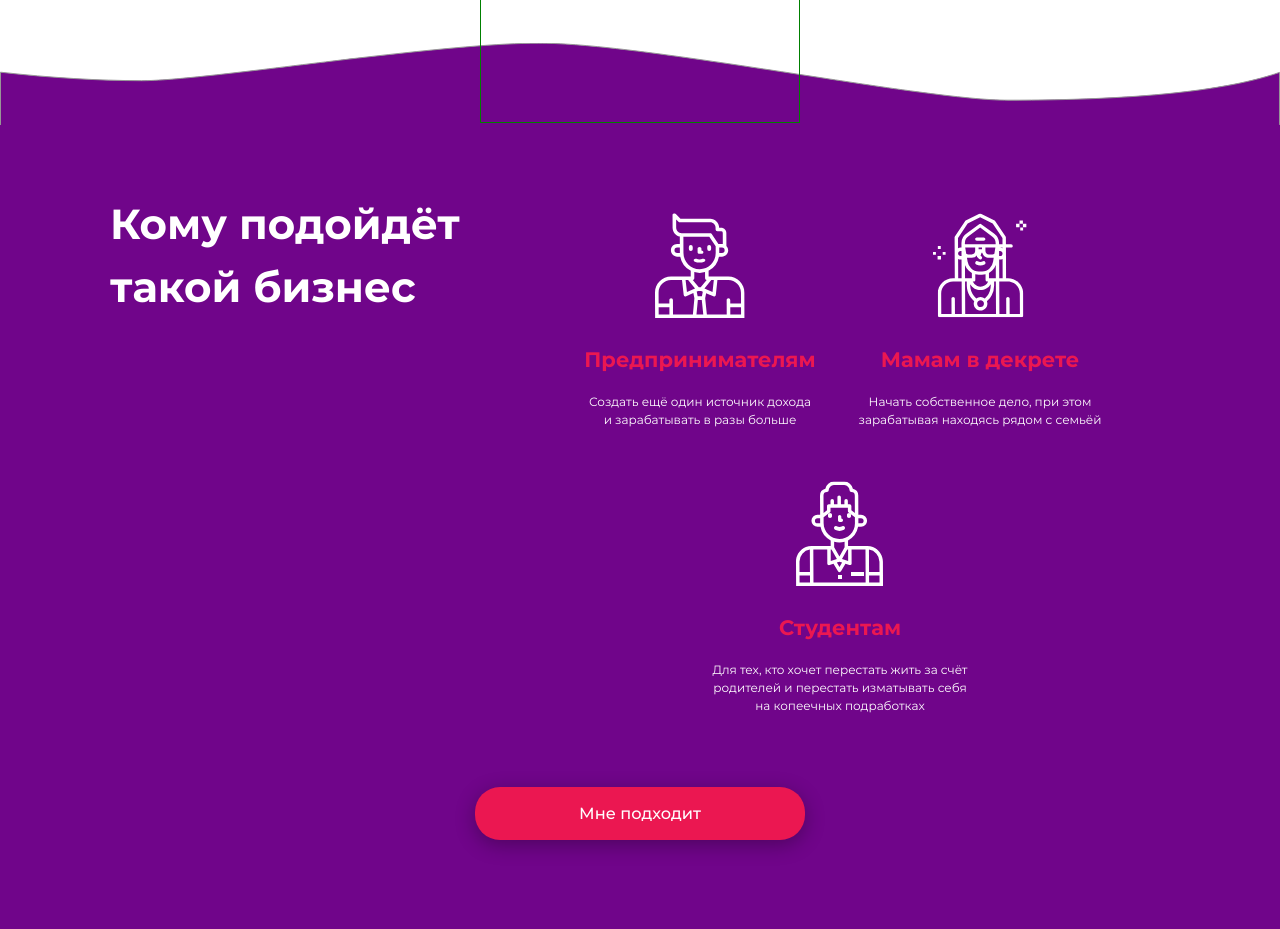
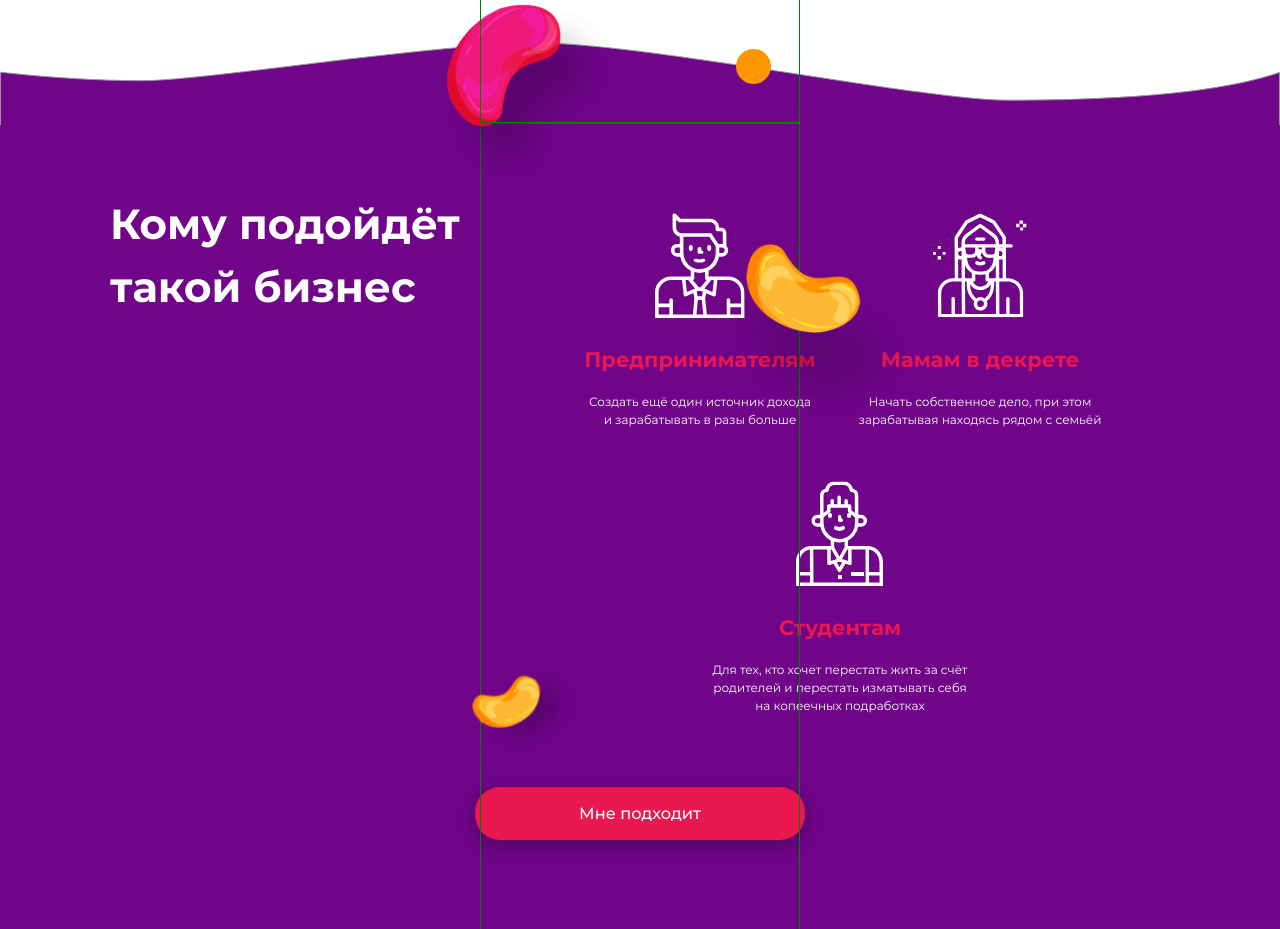
Before and after one commit to nigel-riss/jelly-cat-lp, a website: page src/pug/index.pug in a window 1280 px wide. Shown: the part 1738-2667 px from the top of the page. Drawn offline with nearby package versions, Linux system fonts and the light colour scheme; files that its build step writes are made by us from their sources; files whose address does not match are found by name.

Commit message:
Add decorations for who-suit section (mobile)

```diff
--- a/src/pug/index.pug
+++ b/src/pug/index.pug
@@ -56,6 +56,14 @@ html(lang="en")
 
 
         section.who-suit
+            .who-suit__deco
+                .deco-layer.deco-layer--images
+                    .deco.deco--bean-1
+                    .deco.deco--bean-2
+                    .deco.deco--bean-3
+                    .deco.deco--bean-4
+                    .dot.dot--xl.dot--org.dot--9
+
             header.who-suit__header
                 h2.section-title.section-title--light Кому подойдёт <br>такой бизнес
 
--- a/src/scss/base/_global.scss
+++ b/src/scss/base/_global.scss
@@ -1,8 +1,16 @@
 html {
+    // positioning
+    position: relative;
+    height: 100%;
+
     // typography
     color: $dark;
     font-family: 'Montserrat', 'Roboto', Arial, Helvetica, sans-serif;
     font-size: 12px;
+
+    // visual
+    overflow-x: hidden;
+    -webkit-overflow-scrolling:touch;
 }
 
 // Box sizing fix
--- a/src/scss/deco/_deco.scss
+++ b/src/scss/deco/_deco.scss
@@ -61,3 +61,68 @@
     // visual
     background-image: url('./img/deco/instagram.svg');
 }
+
+.deco--bean-1 {
+    // positioning
+    left: -40px;
+    top: -120px;
+
+    // box model
+    height: 186px;
+    width: 178px;
+
+    // visual
+    background-image: url('./img/deco/bean-1.png');
+}
+
+.deco--bean-2 {
+    // positioning
+    left: 240px;
+    top: 120px;
+
+    // box model
+    height: 200px;
+    width: 200px;
+
+    // visual
+    background-image: url('./img/deco/bean-2.png');
+}
+
+.deco--bean-3 {
+    // positioning
+    left: -10px;
+    top: 540px;
+
+    // box model
+    height: 110px;
+    width: 110px;
+
+    // visual
+    background-image: url('./img/deco/bean-3.png');
+}
+
+.deco--bean-4 {
+    // positioning
+    left: 270px;
+    top: 820px;
+
+    // box model
+    height: 180px;
+    width: 180px;
+
+    // visual
+    background-image: url('./img/deco/bean-4.png');
+}
+
+.deco--bean {
+    // positioning
+    left: 20px;
+    top: 700px;
+
+    // box model
+    height: 72px;
+    width: 72px;
+
+    // visual
+    background-image: url('./img/deco/bean-1.png');
+}
--- a/src/scss/deco/_dot.scss
+++ b/src/scss/deco/_dot.scss
@@ -22,6 +22,12 @@
     // box model
     height: 19px;
     width: 19px;
+}
+
+.dot--xl {
+    // box model
+    height: 35px;
+    width: 35px;
 }
 
 .dot--org {
@@ -86,3 +92,9 @@
     left: 135px;
     top: 800px;
 }
+
+.dot--9 {
+    // positioning
+    left: 255px;
+    top: -75px;
+}
--- a/src/scss/modules/_who-suit.scss
+++ b/src/scss/modules/_who-suit.scss
@@ -4,6 +4,7 @@
 
     // box model
     padding: 10px 20px;
+    padding-bottom: 40px;
 
     // visual
     background-color: $purple;
@@ -125,3 +126,19 @@
         width: 100%;
     }
 }
+
+// decorations
+
+.who-suit__deco {
+    // positioning
+    position: absolute;
+    top: 0;
+    right: 0;
+    bottom: 0;
+    left: 0;
+    z-index: 3;
+
+    // box model
+    height: 100%;
+    width: 100%;
+}
```
Also changed, not shown: docs/img/deco/bean-1.png (added), docs/img/deco/bean-2.png (added), docs/img/deco/bean-3.png (added), docs/img/deco/bean-4.png (added), docs/index.html, docs/styles.css.
